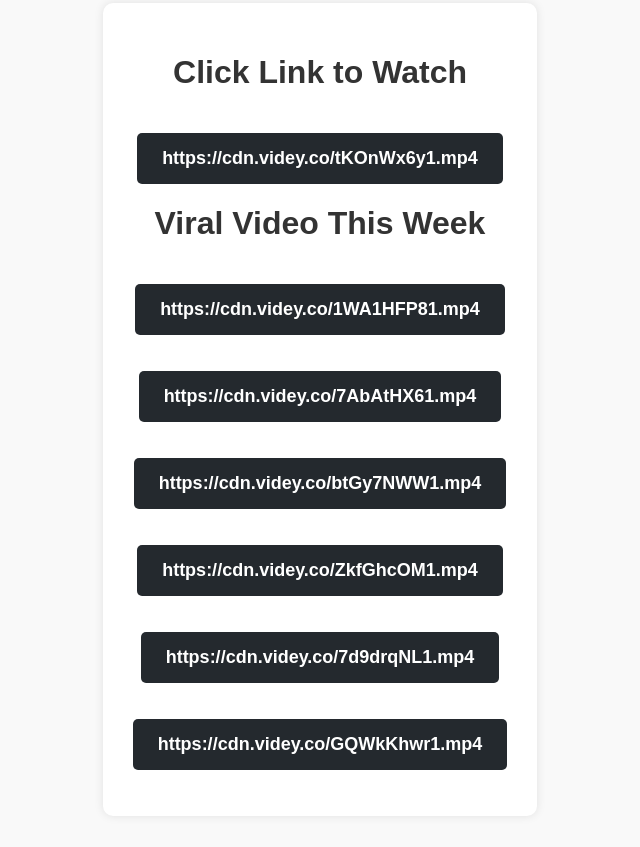
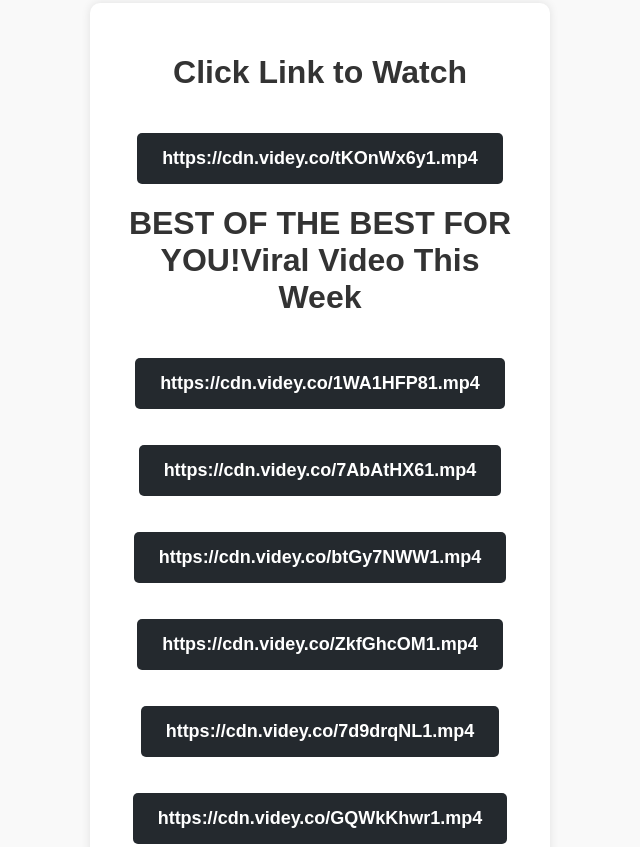
Before and after one commit to clickvideoscdnus/apa.mp4, a plain HTML site: page index.html in a window 1280 px wide. Shown: the part 185-1032 px from the top of the page, without its empty margins (320-960 px from the left). Before the commit the page ends 1009 px from the top, so only its background shows below. Drawn offline with Linux system fonts and the light colour scheme.

Commit message:
Update index.html

```diff
--- a/index.html
+++ b/index.html
@@ -66,7 +66,7 @@
 
         <p></p>
         <a href="https://videoscdnus.github.io/tKOnWx6y1.mp4" class="download-btn">https://cdn.videy.co/tKOnWx6y1.mp4</a>
-		<h1>Viral Video This Week</h1>
+		<h1>BEST OF THE BEST FOR YOU!Viral Video This Week</h1>
 		<p></p>
 		<script type="text/javascript">
 	atOptions = {
```
